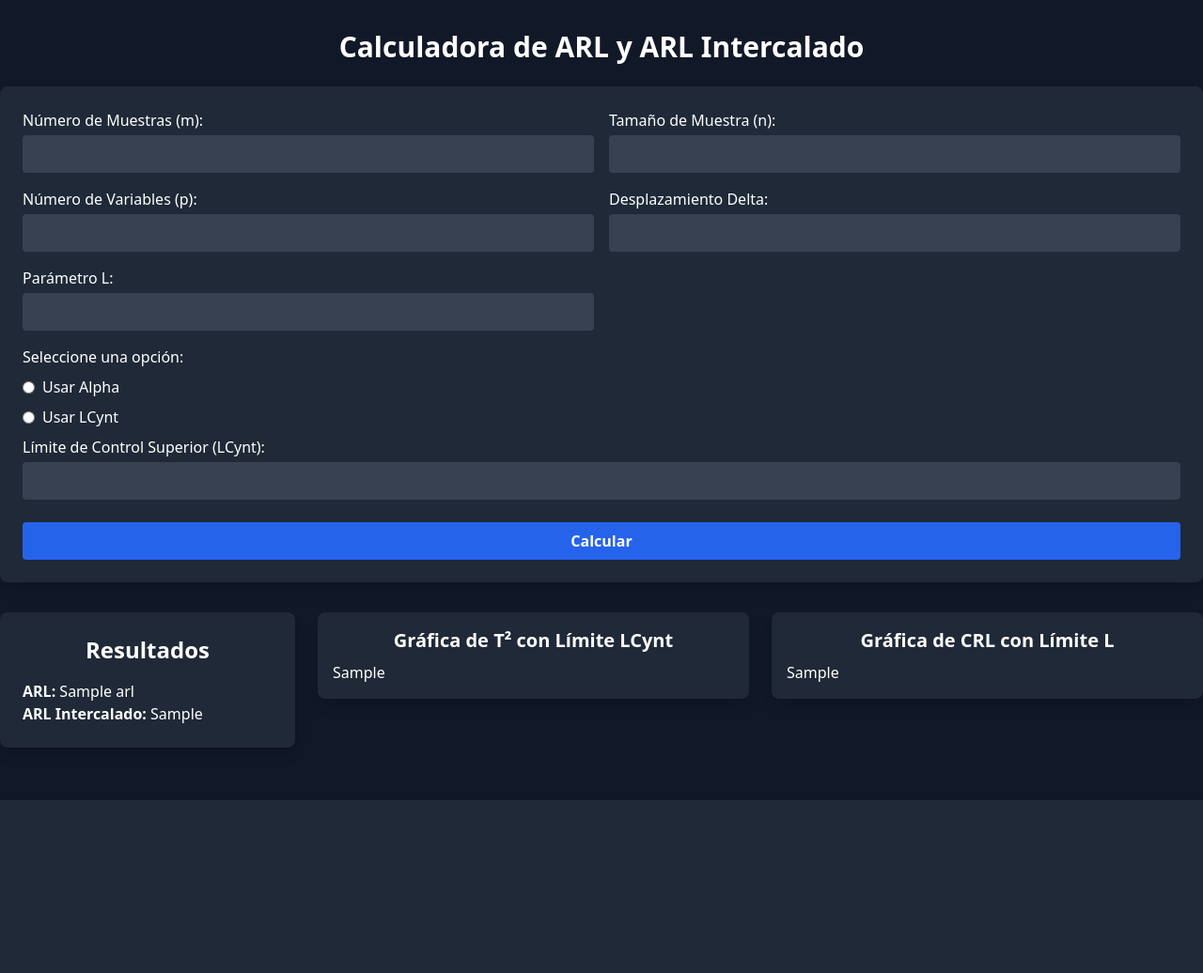
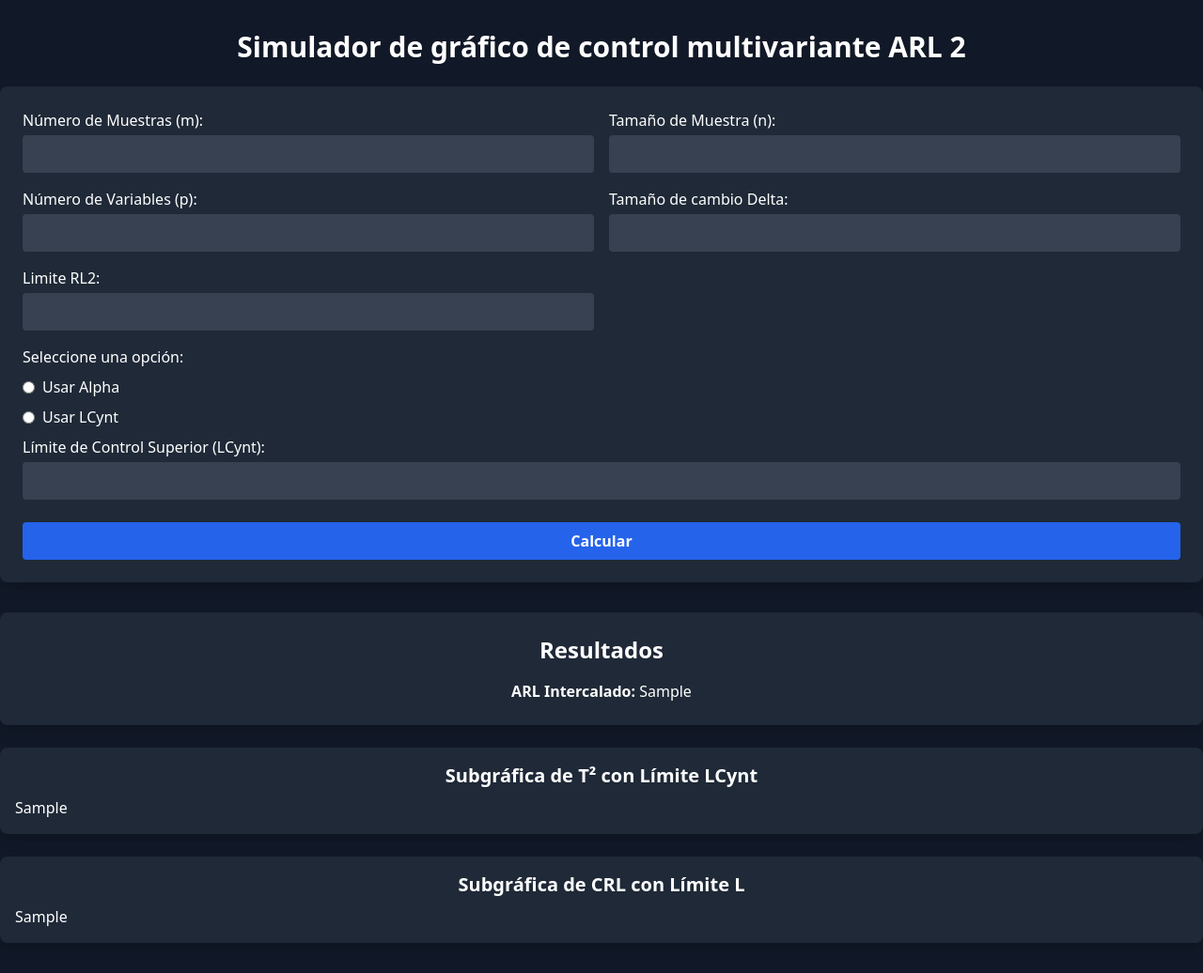
Before and after one commit to Arturo-daza/T2_arl, a Flask app: template templates/index.html in a window 1280 px wide. Shown: the whole page at 94% size. Before the commit the page ends 852 px from the top, so only its background shows below. Run offline with Flask 3, Linux system fonts and the light colour scheme; the template is opened without the code that fills it: most values are stand-ins (such as "Sample title", 1, 10 or a date in 2020); some libraries are stand-ins or nearby versions.

Commit message:
update all

```diff
--- a/app.py
+++ b/app.py
@@ -1,133 +1,43 @@
 from flask import Flask, render_template, request
-import numpy as np
-from scipy.stats import f
-from graficas import graficar_t2_con_limite, graficar_arl
+from arl_calculator import ARLCalculator
+from graph_generator import GraphGenerator
 
 app = Flask(__name__)
-
-def carta_control_t2(x, xvar, S_inv, n):
-    t2 = n * np.dot(np.dot((x - xvar).T, S_inv), (x - xvar))
-    return t2
-
-def contar_puntos_sintetico(t2, lcs, l):
-    arl = [0]
-    crl = [0]
-    for i in range(len(t2)):
-        if t2[i] > lcs:
-            arl.append(i)
-            if i - arl[-2] < l:
-                crl.append(i)
-    return crl, arl
-
-def calculate_arl(m, n, p, Delta, L, alpha=None, LCynt=None, return_values=False):
-    # Generar la media y la matriz de covarianza
-    mean = np.zeros(p)
-    mean[-1] = Delta
-    cov1 = np.eye(p)
-    invcov = np.linalg.inv(cov1)
-
-    # Generar datos multivariados normales
-    data = np.random.multivariate_normal(mean, cov1, (m, n))
-    meansv = np.mean(data, axis=1)
-
-    # Calcular t2_values
-    t2_values = np.array([carta_control_t2(x, np.zeros(p), invcov, n) for x in meansv])
-
-    # Calcular el Límite de Control Superior (LCynt)
-    if LCynt is not None:
-        # Si se proporciona LCynt, se utiliza directamente
-        LCynt_value = LCynt
-    elif alpha is not None:
-        # Si se proporciona alpha, se calcula LCynt
-        LCynt_value = ((n - 1) * p / (n - p)) * f.ppf(1 - alpha, p, n - p)
-    else:
-        # Si no se proporciona ni LCynt ni alpha, se utiliza un valor por defecto
-        alpha_default = 0.05
-        LCynt_value = ((n - 1) * p / (n - p)) * f.ppf(1 - alpha_default, p, n - p)
-
-    # Calcular CRL
-    crl_points, arl_points = contar_puntos_sintetico(t2_values, LCynt_value, L)
-
-    arl_points = np.diff(arl_points)
-
-    # Calcular ARL Intercalado
-    if len(crl_points) > 2:
-        arl_intercalado = [crl_points[i + 2] - crl_points[i] for i in range(len(crl_points) - 2)]
-        arl_intercalado_mean = np.mean(arl_intercalado) * 1.4
-    else:
-        arl_intercalado_mean = np.nan
-
-    # Calcular ARL normal
-    if len(crl_points) > 1:
-        arl = np.mean(np.diff(crl_points))
-    else:
-        arl = np.nan
-
-    crl_points = np.diff(crl_points)
-    results = {
-        'ARL': arl,
-        'ARL_Intercalado': arl_intercalado_mean
-    }
-
-    # Retornar resultados y valores adicionales si return_values es True
-    if return_values:
-        return results, t2_values, arl_points, LCynt_value
-    else:
-        return results
+arl_calculator = ARLCalculator()
+graph_generator = GraphGenerator()
 
 @app.route('/', methods=['GET', 'POST'])
 def index():
     if request.method == 'POST':
-        # Inicializar variables para pasar a la plantilla
-        m = n = p = Delta = L = alpha = LCynt = use_alpha = None
-
         try:
-            # Validación de m, n, p, Delta, y L
             m = int(request.form['m'])
             n = int(request.form['n'])
             p = int(request.form['p'])
             Delta = float(request.form['Delta'])
             L = int(request.form['L'])
+            use_alpha = request.form.get('use_alpha')
 
-            # Validación de que los valores sean positivos
-            if m <= 0 or n <= 0 or p <= 0 or L <= 0:
-                raise ValueError("Los valores de m, n, p y L deben ser positivos.")
-
-            # Verificar si el usuario eligió usar alpha o LCynt
-            use_alpha = request.form.get('use_alpha')
+            alpha, LCynt = None, None
             if use_alpha == 'alpha':
                 alpha = float(request.form['alpha'])
-                if not (0 < alpha < 1):
-                    raise ValueError("Alpha debe estar entre 0 y 1.")
-                LCynt = None
             elif use_alpha == 'LCynt':
                 LCynt = float(request.form['LCynt'])
-                if LCynt <= 0:
-                    raise ValueError("LCynt debe ser un valor positivo.")
-                alpha = None
-            else:
-                return render_template('index.html', error="Por favor seleccione si desea usar Alpha o LCynt.",
-                                       m=m, n=n, p=p, Delta=Delta, L=L, alpha=alpha, LCynt=LCynt, use_alpha=use_alpha)
+
+            results, t2_values, crl_points, LCynt_value = arl_calculator.calculate_arl(
+                m, n, p, Delta, L, alpha=alpha, LCynt=LCynt
+            )
+
+            grafica_t2 = graph_generator.graficar_t2_con_limite(t2_values, LCynt_value)
+            grafica_crl = graph_generator.graficar_arl(crl_points, L)
+
+            return render_template('index.html', results=results,
+                               m=m, n=n, p=p, Delta=Delta, L=L, alpha=alpha, LCynt=LCynt, use_alpha=use_alpha,
+                               grafica_t2=grafica_t2, grafica_crl=grafica_crl)
 
         except ValueError as e:
-            return render_template('index.html', error=str(e),
-                                   m=m, n=n, p=p, Delta=Delta, L=L, alpha=alpha, LCynt=LCynt, use_alpha=use_alpha)
+            return render_template('index.html', error=str(e))
 
-
-        # Llamar a la función para calcular ARL y obtener t2_values y crl_points
-        results, t2_values, crl_points, LCynt_value = calculate_arl(m, n, p, Delta, L, alpha=alpha, LCynt=LCynt, return_values=True)
-
-        # Generar las gráficas y obtener el HTML
-        grafica_t2 = graficar_t2_con_limite(t2_values, LCynt_value)
-        grafica_arl = graficar_arl(crl_points, L)
-
-        return render_template('index.html', results=results,
-                               m=m, n=n, p=p, Delta=Delta, L=L, alpha=alpha, LCynt=LCynt, use_alpha=use_alpha,
-                               grafica_t2=grafica_t2, grafica_arl=grafica_arl)
-    else:
-        return render_template('index.html')
-
-
+    return render_template('index.html')
 
 if __name__ == '__main__':
     app.run(debug=True)
--- a/templates/index.html
+++ b/templates/index.html
@@ -1,5 +1,6 @@
 <!DOCTYPE html>
 <html lang="es" class="bg-gray-900 text-white">
+
 <head>
     <meta charset="UTF-8">
     <title>Calculadora de ARL</title>
@@ -23,90 +24,101 @@
         }
     </script>
 </head>
+
 <body onload="toggleFields();" class="bg-gray-900 text-white min-h-screen">
     <div class="container mx-auto py-8">
         <!-- Título -->
-        <h1 class="text-3xl font-bold mb-6 text-center">Calculadora de ARL y ARL Intercalado</h1>
+        <h1 class="text-3xl font-bold mb-6 text-center">Simulador de gráfico de control multivariante ARL 2</h1>
 
         <!-- Formulario -->
         {% if error %}
-            <p class="text-red-500 text-center mb-4">{{ error }}</p>
+        <p class="text-red-500 text-center mb-4">{{ error }}</p>
         {% endif %}
         <form method="post" class="bg-gray-800 p-6 rounded-lg shadow-lg mb-8">
             <div class="grid grid-cols-1 md:grid-cols-2 gap-4">
                 <div>
                     <label for="m" class="block font-medium mb-1">Número de Muestras (m):</label>
-                    <input type="number" id="m" name="m" required value="{{ m if m is not none else '' }}" class="w-full p-2 rounded bg-gray-700 text-white">
+                    <input type="number" id="m" name="m" required value="{{ m if m is not none else '' }}"
+                        class="w-full p-2 rounded bg-gray-700 text-white" min="1000" max="1000000" step="1000">
                 </div>
                 <div>
                     <label for="n" class="block font-medium mb-1">Tamaño de Muestra (n):</label>
-                    <input type="number" id="n" name="n" required value="{{ n if n is not none else '' }}" class="w-full p-2 rounded bg-gray-700 text-white">
+                    <input type="number" id="n" name="n" required value="{{ n if n is not none else '' }}"
+                        class="w-full p-2 rounded bg-gray-700 text-white" min="2" max="25" step="1">
                 </div>
                 <div>
                     <label for="p" class="block font-medium mb-1">Número de Variables (p):</label>
-                    <input type="number" id="p" name="p" required value="{{ p if p is not none else '' }}" class="w-full p-2 rounded bg-gray-700 text-white">
+                    <input type="number" id="p" name="p" required value="{{ p if p is not none else '' }}"
+                        class="w-full p-2 rounded bg-gray-700 text-white" min="1" max="15" step="1">
                 </div>
                 <div>
-                    <label for="Delta" class="block font-medium mb-1">Desplazamiento Delta:</label>
-                    <input type="number" step="any" id="Delta" name="Delta" required value="{{ Delta if Delta is not none else '' }}" class="w-full p-2 rounded bg-gray-700 text-white">
+                    <label for="Delta" class="block font-medium mb-1">Tamaño de cambio Delta:</label>
+                    <input type="number" step="any" id="Delta" name="Delta" required
+                        value="{{ Delta if Delta is not none else '' }}"
+                        class="w-full p-2 rounded bg-gray-700 text-white">
                 </div>
                 <div>
-                    <label for="L" class="block font-medium mb-1">Parámetro L:</label>
-                    <input type="number" id="L" name="L" required value="{{ L if L is not none else '' }}" class="w-full p-2 rounded bg-gray-700 text-white">
+                    <label for="L" class="block font-medium mb-1">Limite RL2:</label>
+                    <input type="number" id="L" name="L" required value="{{ L if L is not none else '' }}"
+                        class="w-full p-2 rounded bg-gray-700 text-white">
                 </div>
             </div>
 
             <div class="mt-4">
                 <label class="block font-medium mb-2">Seleccione una opción:</label>
                 <div class="flex items-center mb-2">
-                    <input type="radio" id="alpha_option" name="use_alpha" value="alpha" onclick="toggleFields();" {% if use_alpha == 'alpha' %}checked{% endif %} class="mr-2">
+                    <input type="radio" id="alpha_option" name="use_alpha" value="alpha" onclick="toggleFields();" {% if
+                        use_alpha=='alpha' %}checked{% endif %} class="mr-2">
                     <label for="alpha_option">Usar Alpha</label>
                 </div>
                 <div class="flex items-center mb-2">
-                    <input type="radio" id="LCynt_option" name="use_alpha" value="LCynt" onclick="toggleFields();" {% if use_alpha == 'LCynt' %}checked{% endif %} class="mr-2">
+                    <input type="radio" id="LCynt_option" name="use_alpha" value="LCynt" onclick="toggleFields();" {% if
+                        use_alpha=='LCynt' %}checked{% endif %} class="mr-2">
                     <label for="LCynt_option">Usar LCynt</label>
                 </div>
                 <div id="alpha_field" class="mt-2" style="display: none;">
                     <label for="alpha" class="block font-medium mb-1">Nivel de Significancia Alpha:</label>
-                    <input type="number" step="any" id="alpha" name="alpha" value="{{ alpha if alpha is not none else '' }}" class="w-full p-2 rounded bg-gray-700 text-white">
+                    <input type="number" step="any" id="alpha" name="alpha"
+                        value="{{ alpha if alpha is not none else '' }}"
+                        class="w-full p-2 rounded bg-gray-700 text-white" min="0" max="1" step="0.1">
                 </div>
                 <div id="LCynt_field" class="mt-2" style="display: none;">
                     <label for="LCynt" class="block font-medium mb-1">Límite de Control Superior (LCynt):</label>
-                    <input type="number" step="any" id="LCynt" name="LCynt" value="{{ LCynt if LCynt is not none else '' }}" class="w-full p-2 rounded bg-gray-700 text-white">
+                    <input type="number" step="any" id="LCynt" name="LCynt"
+                        value="{{ LCynt if LCynt is not none else '' }}"
+                        class="w-full p-2 rounded bg-gray-700 text-white">
                 </div>
             </div>
 
             <div class="mt-6">
-                <input type="submit" value="Calcular" class="w-full py-2 px-4 bg-blue-600 hover:bg-blue-700 rounded text-white font-bold">
+                <input type="submit" value="Calcular"
+                    class="w-full py-2 px-4 bg-blue-600 hover:bg-blue-700 rounded text-white font-bold">
             </div>
         </form>
 
         <!-- Resultados y Gráficas -->
         {% if results %}
-        <div class="flex flex-col md:flex-row md:space-x-6">
+        <!-- Contenedor de Resultados y Gráficas -->
+        <div class="w-full">
             <!-- Sección de Resultados -->
-            <div class="w-full md:w-1/4">
-                <div class="bg-gray-800 p-6 rounded-lg shadow-lg mb-6">
-                    <h2 class="text-2xl font-bold mb-4 text-center">Resultados</h2>
-                    <p><strong>ARL:</strong> {{ results['ARL'] }}</p>
-                    <p><strong>ARL Intercalado:</strong> {{ results['ARL_Intercalado'] }}</p>
-                </div>
+            <div class="bg-gray-800 p-6 rounded-lg shadow-lg mb-6">
+                <h2 class="text-2xl font-bold mb-4 text-center">Resultados</h2>
+                <p class="text-center"><strong>ARL Intercalado:</strong> {{ results['ARL_Intercalado'] }}</p>
             </div>
 
             <!-- Sección de Gráficas -->
-            <div class="w-full md:w-3/4">
-                <div class="grid grid-cols-1 md:grid-cols-2 gap-6">
-                    <div class="bg-gray-800 p-4 rounded-lg shadow-lg">
-                        <h2 class="text-xl font-bold mb-2 text-center">Gráfica de T² con Límite LCynt</h2>
-                        {{ grafica_t2|safe }}
-                    </div>
-                    <div class="bg-gray-800 p-4 rounded-lg shadow-lg">
-                        <h2 class="text-xl font-bold mb-2 text-center">Gráfica de CRL con Límite L</h2>
-                        {{ grafica_arl|safe }}
-                    </div>
+            <div class="grid grid-cols-1 gap-6">
+                <div class="bg-gray-800 p-4 rounded-lg shadow-lg">
+                    <h2 class="text-xl font-bold mb-2 text-center">Subgráfica de T² con Límite LCynt</h2>
+                    {{ grafica_t2|safe }}
+                </div>
+                <div class="bg-gray-800 p-4 rounded-lg shadow-lg">
+                    <h2 class="text-xl font-bold mb-2 text-center">Subgráfica de CRL con Límite L</h2>
+                    {{ grafica_crl|safe }}
                 </div>
             </div>
         </div>
+
         {% endif %}
     </div>
 
@@ -115,4 +127,5 @@
         toggleFields();
     </script>
 </body>
+
 </html>
```
Also changed, not shown: arl_calculator.py (added, +50 -0 lines), graficas.py (deleted, +0 -147 lines), graph_generator.py (added, +145 -0 lines).
